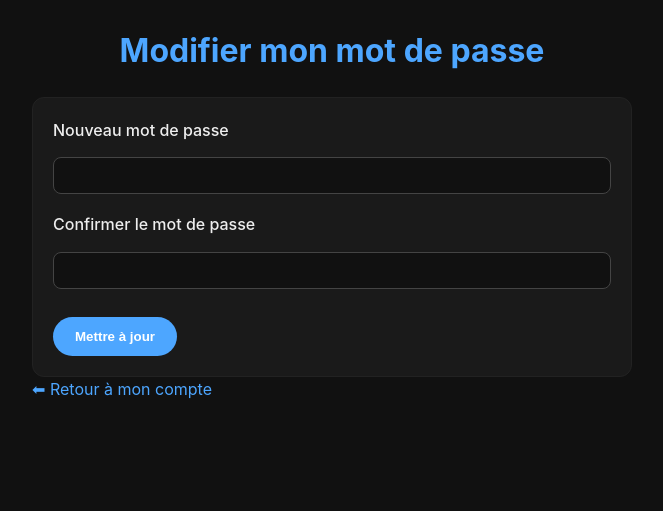
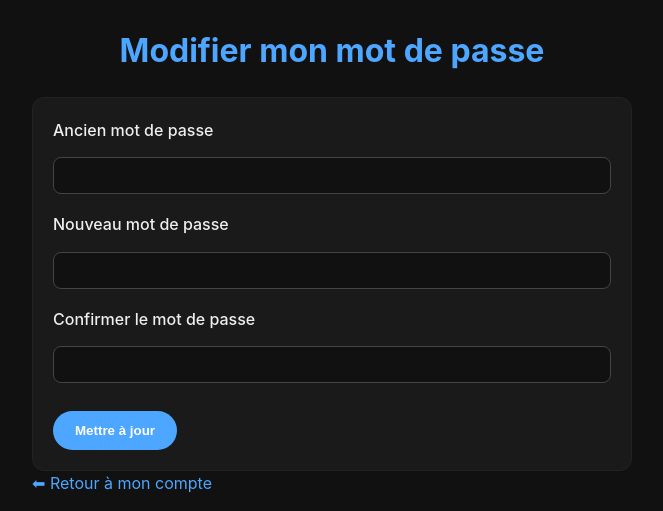
Before and after one commit to DidiEko/Wave-Music, a PHP site: page /compte/modifier_mdp.php in a window 1280 px wide. Shown: the part 68-579 px from the top of the page, without its empty margins (308-971 px from the left). Run offline with PHP 8.4, Linux system fonts and the light colour scheme; the visitor is signed in with stand-in values (Sample User, id 1).

Commit message:
la c'est vrm fini.

```diff
--- a/public/auth/inscription.php
+++ b/public/auth/inscription.php
@@ -110,7 +110,7 @@ if ($_SERVER["REQUEST_METHOD"] === "POST") {
                         $error = "Compte déjà existant.";
                     }
                 } else {
-                    throw $e; // autre erreur grave
+                    throw $e;
                 }
             }
 
--- a/public/compte/modifier_mdp.php
+++ b/public/compte/modifier_mdp.php
@@ -21,15 +21,21 @@ $manager = new UserManager();
 $message = '';
 
 if ($_SERVER['REQUEST_METHOD'] === 'POST') {
+    $ancien = $_POST['ancien_mdp'] ?? '';
     $nouveau = $_POST['nouveau_mdp'] ?? '';
     $confirm = $_POST['confirm_mdp'] ?? '';
 
-    if ($nouveau !== $confirm) {
+    $user = $manager->getUserById($_SESSION['user_id']);
+
+    if (!$user) {
+        $message = "<p style='color:red;'>Utilisateur introuvable.</p>";
+    } elseif (!password_verify($ancien, $user['mot_de_passe'])) {
+        $message = "<p style='color:red;'>Mot de passe actuel incorrect.</p>";
+    } elseif ($nouveau !== $confirm) {
         $message = "<p style='color:red;'>Les mots de passe ne correspondent pas.</p>";
     } elseif (strlen($nouveau) < 8) {
         $message = "<p style='color:red;'>Le mot de passe doit contenir au moins 8 caractères.</p>";
     } else {
-        // Appelle la méthode du manager
         $ok = $manager->updatePassword($_SESSION['user_id'], $nouveau);
         $message = $ok
             ? "<p style='color:green;'>Mot de passe mis à jour avec succès ✅</p>"
@@ -40,11 +46,13 @@ if ($_SERVER['REQUEST_METHOD'] === 'POST') {
 
 <!DOCTYPE html>
 <html lang="fr">
+
 <head>
     <meta charset="UTF-8">
     <title>Modifier mon mot de passe</title>
     <link rel="stylesheet" href="../css/compte.css">
 </head>
+
 <body>
     <?php include '../nav/nav.php'; ?>
     <main class="container">
@@ -53,6 +61,10 @@ if ($_SERVER['REQUEST_METHOD'] === 'POST') {
         <?= $message ?>
 
         <form method="POST">
+
+            <label for="ancien_mdp">Ancien mot de passe</label>
+            <input type="password" id="ancien_mdp" name="ancien_mdp" required minlength="8">
+
             <label for="nouveau_mdp">Nouveau mot de passe</label>
             <input type="password" id="nouveau_mdp" name="nouveau_mdp" required minlength="8">
 
@@ -65,4 +77,5 @@ if ($_SERVER['REQUEST_METHOD'] === 'POST') {
         <p><a href="../index.php">⬅ Retour à mon compte</a></p>
     </main>
 </body>
+
 </html>
--- a/public/compte/monCompte.php
+++ b/public/compte/monCompte.php
@@ -64,7 +64,7 @@ $user = $stmt->fetch();
                         <th>Email</th>
                         <th>Nom d'utilisateur</th>
                         <th>Âge</th>
-                        <th>Mot de passe</th>
+                        <th>Mot de passe HASHÉ</th>
                     </tr>
                 </thead>
                 <tbody>
--- a/src/classes/Users/UserManager.php
+++ b/src/classes/Users/UserManager.php
@@ -1,5 +1,7 @@
 <?php
+
 namespace Users;
+
 use Database;
 
 //Ce bout de code on l'a vue en classe dans le cours "2.1 - 02.01-bases-de-donnees-et-pdo-avance"
@@ -35,6 +37,16 @@ class UserManager implements UserInterface
         return $users;
     }
 
+    public function getUserById(int $id): array|false
+    {
+        $sql = "SELECT * FROM utilisateurs_wave WHERE id = :id";
+        $stmt = $this->database->getPdo()->prepare($sql);
+        $stmt->bindValue(':id', $id);
+        $stmt->execute();
+
+        return $stmt->fetch();
+    }
+
     public function addUser(User $user): int
     {
         // Définition de la requête SQL pour ajouter un utilisateur
@@ -55,9 +67,9 @@ class UserManager implements UserInterface
 
         // Lien avec les paramètres
         $stmt->bindValue(':email', $user->getEmail());
-        $stmt->bindValue(':nomUtilisateur', $user->getNom_utilisateur());
+        $stmt->bindValue(':nom_utilisateur', $user->getNom_utilisateur());
         $stmt->bindValue(':age', $user->getAge());
-        $stmt->bindValue(':motDePasse', $user->getMot_de_passe());
+        $stmt->bindValue(':mot_de_passe', $user->getMot_de_passe());
 
         // Exécution de la requête SQL pour ajouter un utilisateur
         $stmt->execute();
@@ -84,14 +96,20 @@ class UserManager implements UserInterface
         return $stmt->execute();
     }
 
-    public function updatePassword(int $id, string $nouveauMotDePasse): bool {
-    $sql = "UPDATE utilisateurs_wave SET mot_de_passe = :mot_de_passe WHERE id = :id";
 
-    $stmt = $this->database->getPdo()->prepare($sql);
-    $stmt->bindValue(':mot_de_passe', $nouveauMotDePasse);
-    $stmt->bindValue(':id', $id);
+    public function updatePassword(int $id, string $nouveauMotDePasse): bool
+    {
+        $mot_de_passe_hash = password_hash($nouveauMotDePasse, PASSWORD_DEFAULT);
+        $sql = "UPDATE utilisateurs_wave
+            SET mot_de_passe = :mot_de_passe
+            WHERE id = :id";
 
-    return $stmt->execute();
+        $stmt = $this->database->getPdo()->prepare($sql);
+
+        // ✅ 3. On stocke le HASH, pas le mot de passe en clair
+        $stmt->bindValue(':mot_de_passe', $mot_de_passe_hash);
+        $stmt->bindValue(':id', $id);
+
+        return $stmt->execute();
+    }
 }
-
-}
```
Also changed, not shown: public/sondage.php (+30 -7 lines), 4 other files.
